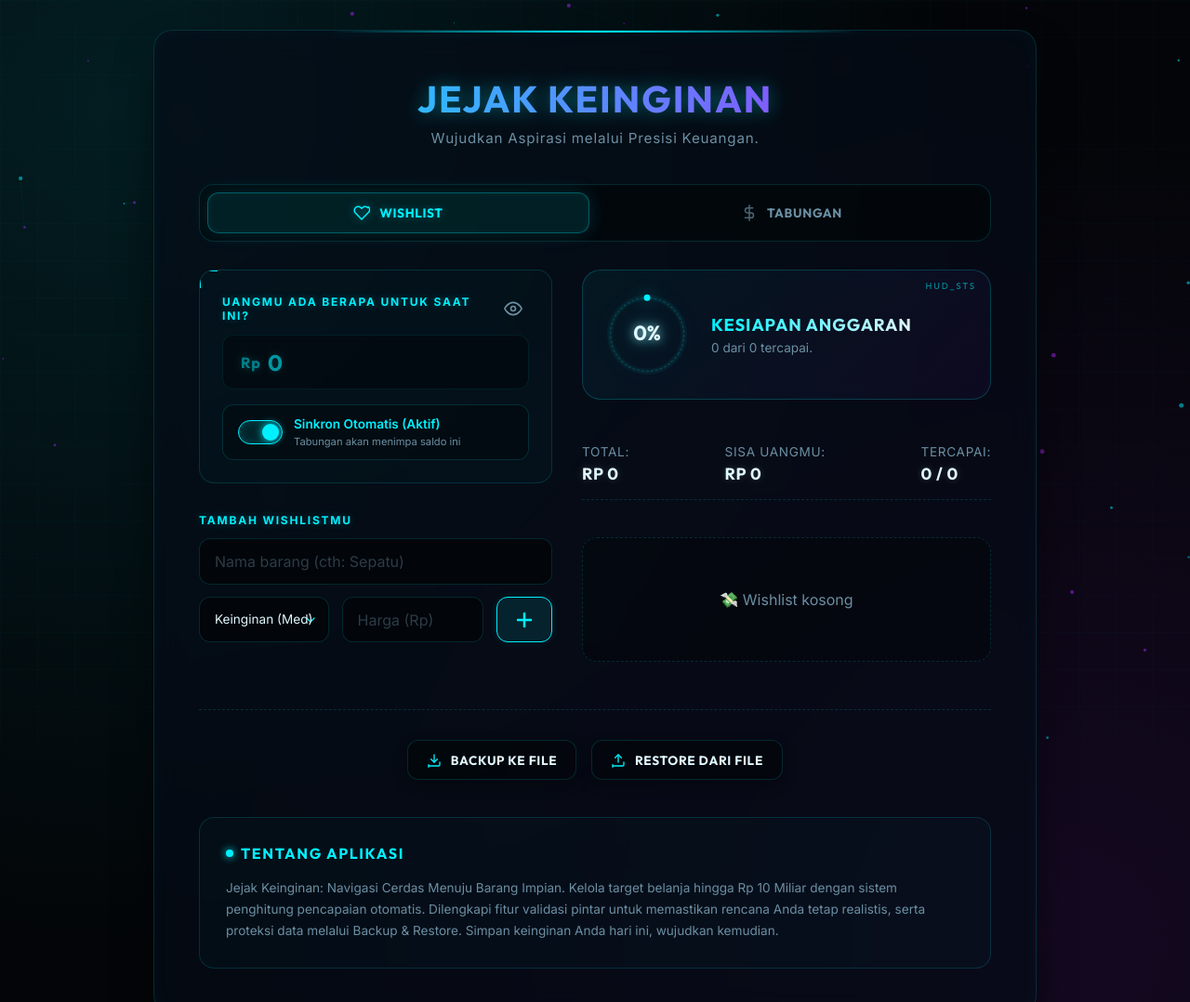
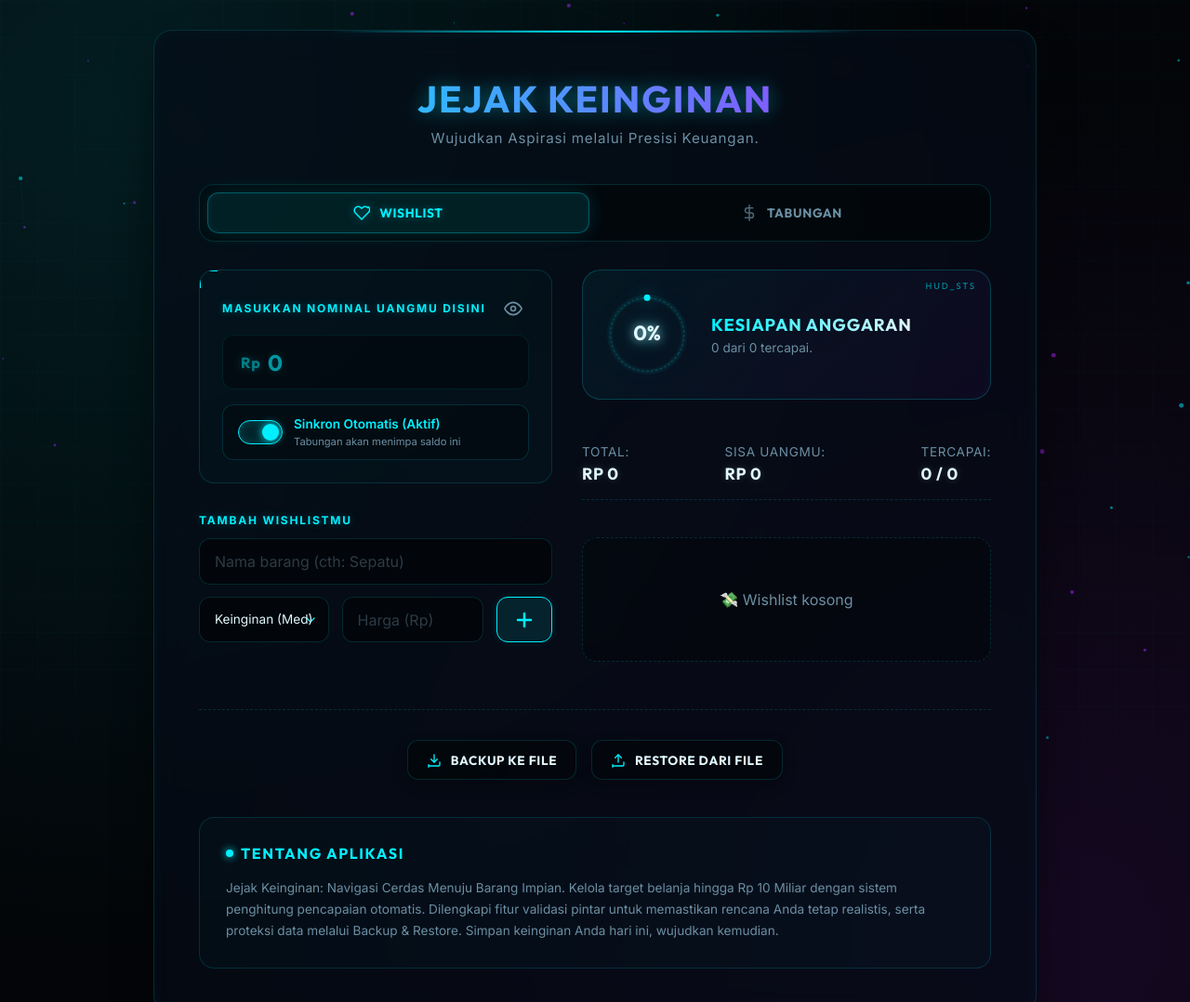
Before and after one commit to Cwinzer321/wishlist, a plain HTML site: page index.html in a window 1280 px wide. Shown: the top 1078 px of the page at 93% size. Drawn offline with Linux system fonts and the light colour scheme.

Commit message:
nominal new

```diff
--- a/index.html
+++ b/index.html
@@ -46,7 +46,7 @@
         <div class="panel-left">
             <section class="budget-section">
             <div class="budget-header">
-                <label class="label" for="budgetInput">Uangmu ada berapa untuk saat ini?</label>
+                <label class="label" for="budgetInput">Masukkan Nominal Uangmu Disini</label>
                 <button id="toggleVisibility" class="btn-toggle" title="Tampilkan/Sembunyikan Nominal">
                     <svg id="eyeIcon" width="20" height="20" viewBox="0 0 24 24" fill="none" stroke="currentColor"
                         stroke-width="2" stroke-linecap="round" stroke-linejoin="round">
```
